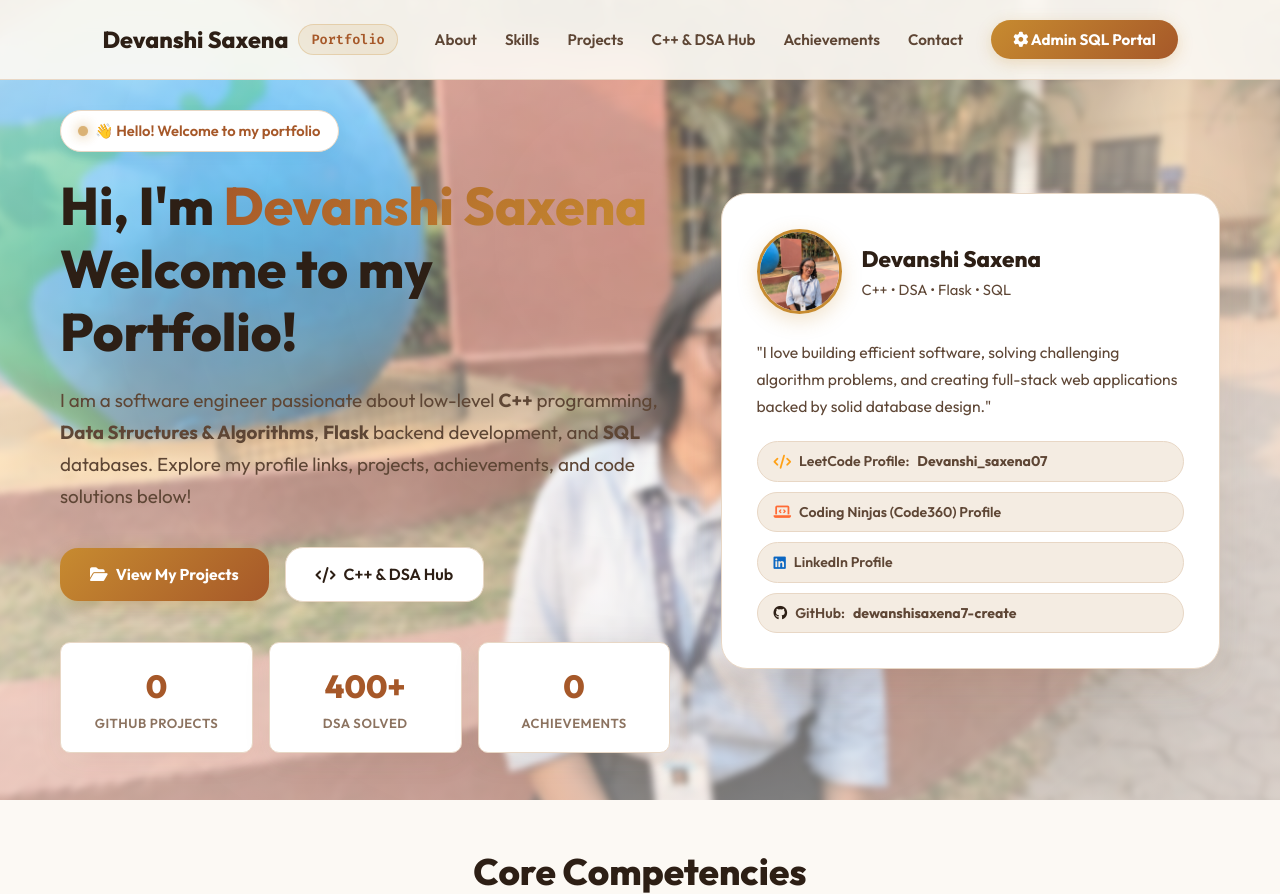
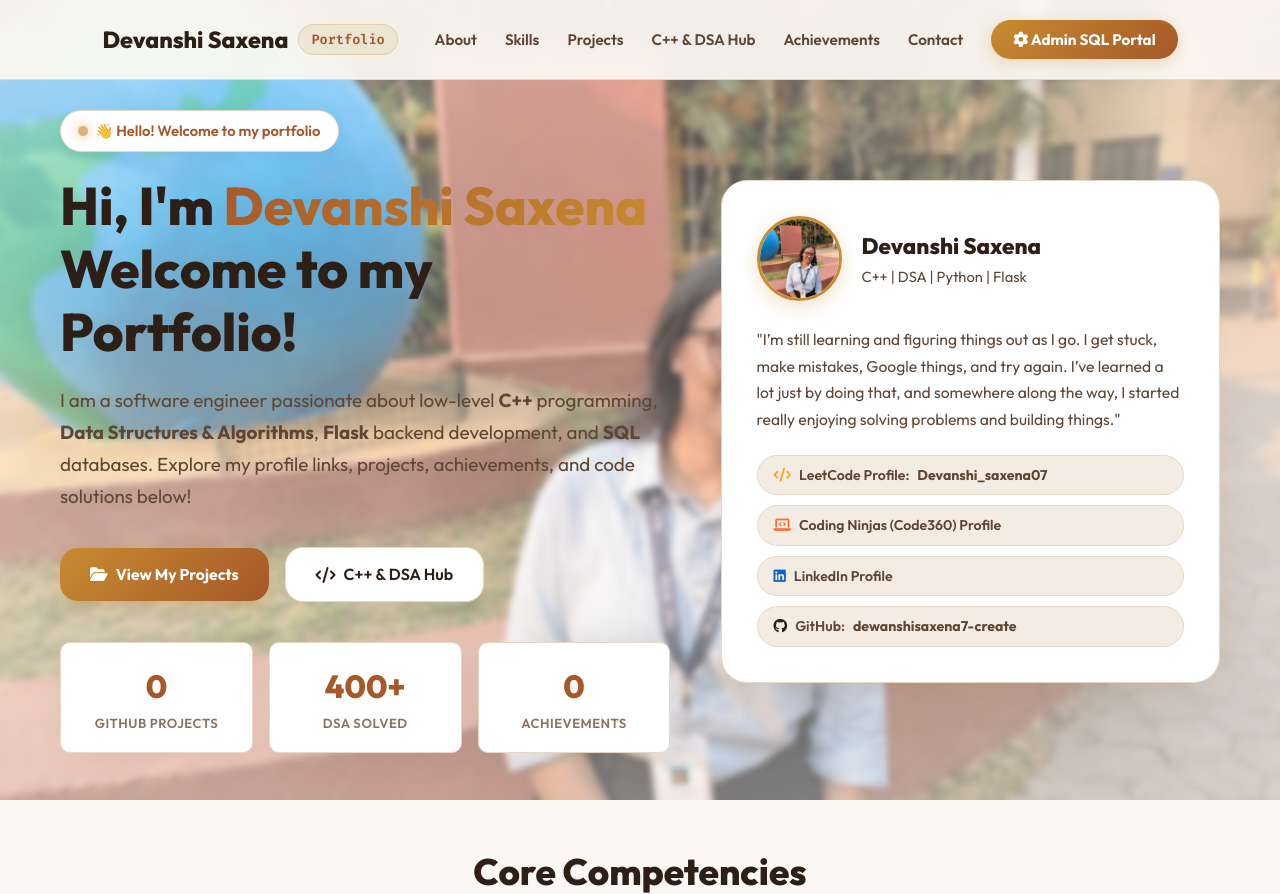
Before and after one commit to dewanshisaxena7-create/The-digital-resume-Devfolio, a Flask app: page / in a window 1280 px wide. Shown: the top 894 px of the page. Run offline with Flask 3, Linux system fonts and the light colour scheme; data that the repository does not hold is empty.

Commit message:
Update profile bio paragraph and tech subtitle

```diff
--- a/templates/index.html
+++ b/templates/index.html
@@ -51,12 +51,12 @@
                     <img src="{{ url_for('static', filename='images/devanshi.jpg') }}" alt="Devanshi Saxena" class="profile-photo-avatar">
                     <div class="welcome-intro">
                         <h3>Devanshi Saxena</h3>
-                        <p>C++ • DSA • Flask • SQL</p>
+                        <p>C++ | DSA | Python | Flask</p>
                     </div>
                 </div>
 
                 <div style="font-size: 0.98rem; color: var(--text-secondary); line-height: 1.7; margin-bottom: 22px;">
-                    "I love building efficient software, solving challenging algorithm problems, and creating full-stack web applications backed by solid database design."
+                    "I’m still learning and figuring things out as I go. I get stuck, make mistakes, Google things, and try again. I’ve learned a lot just by doing that, and somewhere along the way, I started really enjoying solving problems and building things."
                 </div>
 
                 <!-- Social & Coding Profiles Bar -->
```
